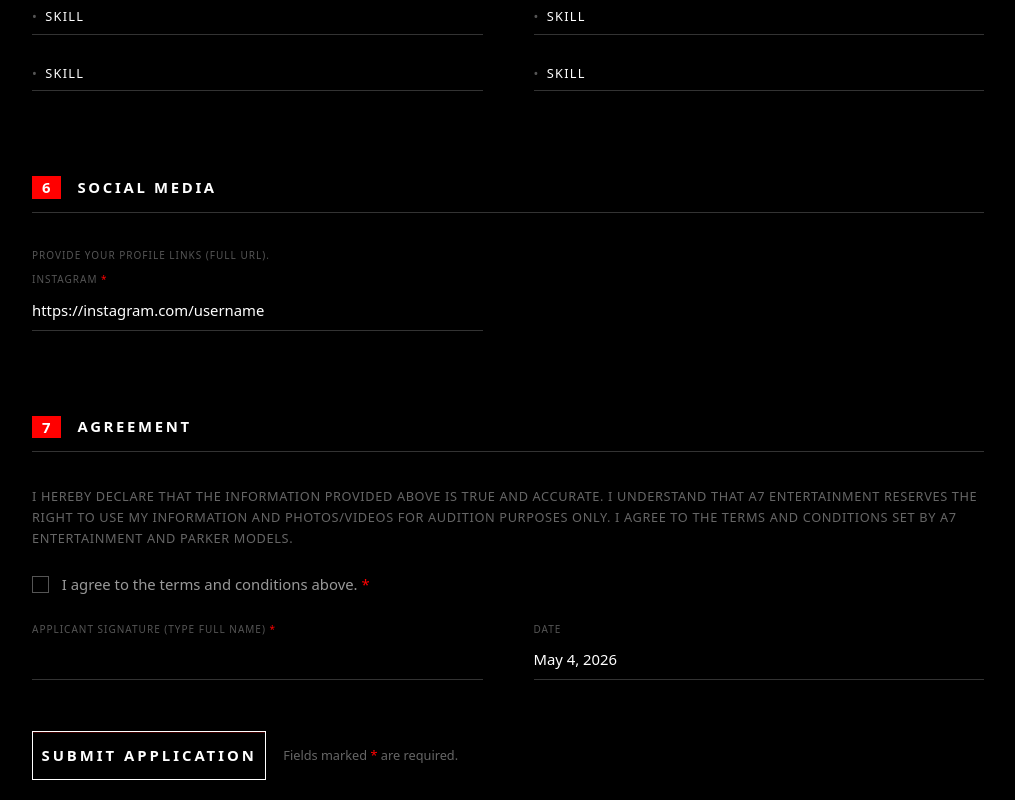
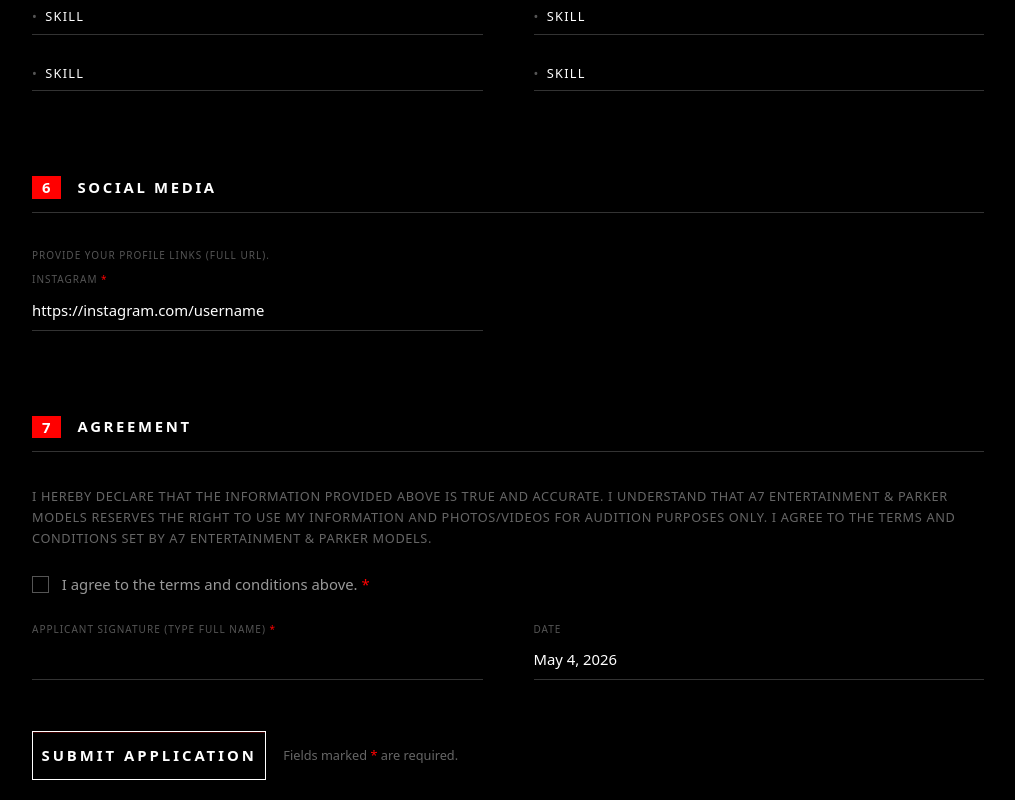
Before and after one commit to JeffyJohn-23/a7-website, a Next.js app: page /model-registration in a window 1280 px wide. Shown: the part 2206-3006 px from the top of the page, without its empty margins (132-1147 px from the left). Built offline with nearby package versions, Linux system fonts and the light colour scheme; a web font is replaced by a local one.

Commit message:
PDF header change

```diff
--- a/src/components/pdf/AuditionPDF.tsx
+++ b/src/components/pdf/AuditionPDF.tsx
@@ -179,7 +179,7 @@
         {/* ── Header ── */}
         <View style={s.headerBar} fixed>
           <View style={s.headerLeft}>
-            <Text style={s.headerBrand}>A7 ENTERTAINMENT</Text>
+            <Text style={s.headerBrand}>A7 ENTERTAINMENT & PARKER MODELS</Text>
             <Text style={s.headerTitle}>REGISTRATION — ORION MODEL HUNT</Text>
           </View>
           <Text style={s.headerDate}>{submittedAt} IST</Text>
@@ -290,9 +290,9 @@
             <SectionHeader num={7} title="AGREEMENT" />
             <Text style={s.agreementText}>
               I HEREBY DECLARE THAT THE INFORMATION PROVIDED ABOVE IS TRUE AND ACCURATE.
-              I UNDERSTAND THAT A7 ENTERTAINMENT RESERVES THE RIGHT TO USE MY INFORMATION
+              I UNDERSTAND THAT A7 ENTERTAINMENT & PARKER MODELS RESERVES THE RIGHT TO USE MY INFORMATION
               AND PHOTOS/VIDEOS FOR AUDITION PURPOSES ONLY.
-              I AGREE TO THE TERMS AND CONDITIONS SET BY A7 ENTERTAINMENT.
+              I AGREE TO THE TERMS AND CONDITIONS SET BY A7 ENTERTAINMENT & PARKER MODELS.
             </Text>
             <View style={s.agreedRow}>
               <View style={[s.checkbox, data.agreedToTerms ? s.checkboxFilled : {}]}>
@@ -309,7 +309,7 @@
 
         {/* ── Footer ── */}
         <View style={s.pageFooter} fixed>
-          <Text style={s.footerText}>A7 ENTERTAINMENT — ORION MODEL HUNT — CONFIDENTIAL</Text>
+          <Text style={s.footerText}>A7 ENTERTAINMENT & PARKER MODELS — ORION MODEL HUNT — CONFIDENTIAL</Text>
           <Text style={s.footerText} render={({ pageNumber, totalPages }) =>
             `PAGE ${pageNumber} OF ${totalPages}`
           } />
--- a/src/components/sections/ModelRegistrationForm.tsx
+++ b/src/components/sections/ModelRegistrationForm.tsx
@@ -699,8 +699,8 @@
             <div className="field-stack">
               <p className="text-xs text-[#666] uppercase tracking-wider leading-relaxed">
                 I hereby declare that the information provided above is true and accurate.
-                I understand that A7 Entertainment reserves the right to use my information and
-                photos/videos for audition purposes only. I agree to the terms and conditions set by A7 Entertainment and Parker Models.
+                I understand that A7 Entertainment & Parker Models reserves the right to use my information and
+                photos/videos for audition purposes only. I agree to the terms and conditions set by A7 Entertainment & Parker Models.
               </p>
               <label className="flex items-center gap-3 cursor-pointer group w-fit" data-cursor-hover>
                 <div
```
